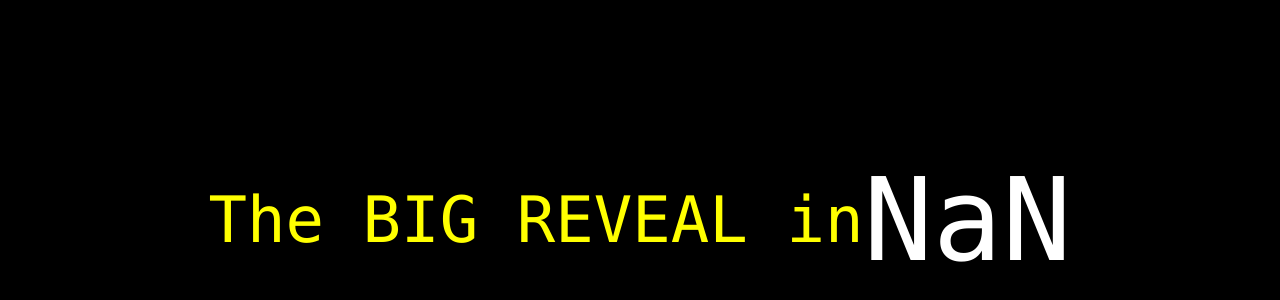
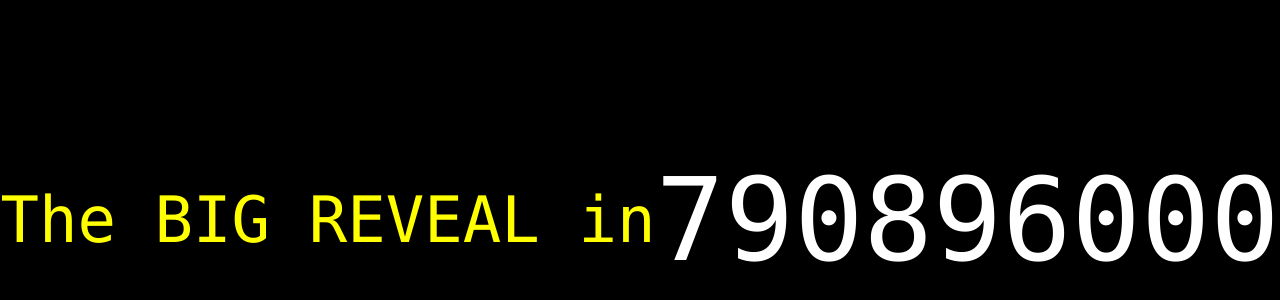
Before and after one commit to MiBu/countdown, a plain HTML site: page index.html in a window 1280 px wide. Shown: the part 180-480 px from the top of the page. Drawn offline with Linux system fonts and the light colour scheme.

Commit message:
Update index.html

```diff
--- a/index.html
+++ b/index.html
@@ -15,6 +15,7 @@
 			font-family: consolas">
 			    The BIG REVEAL in
         </div>
+	    <br/>
         <div style="
 		       color:white;
 			font-size: 9vw;
@@ -22,7 +23,7 @@
         </div>
     </div>
     <script>
-        var countDownDate = new Date("2023-2-15T12:00:00.000").getTime();
+        var countDownDate = Date.parse('2023-02-15T13:51');
 
         if (countDownDate < new Date().getTime()) {
             document.getElementById("countdown").innerHTML = "GAME OVER";
```
